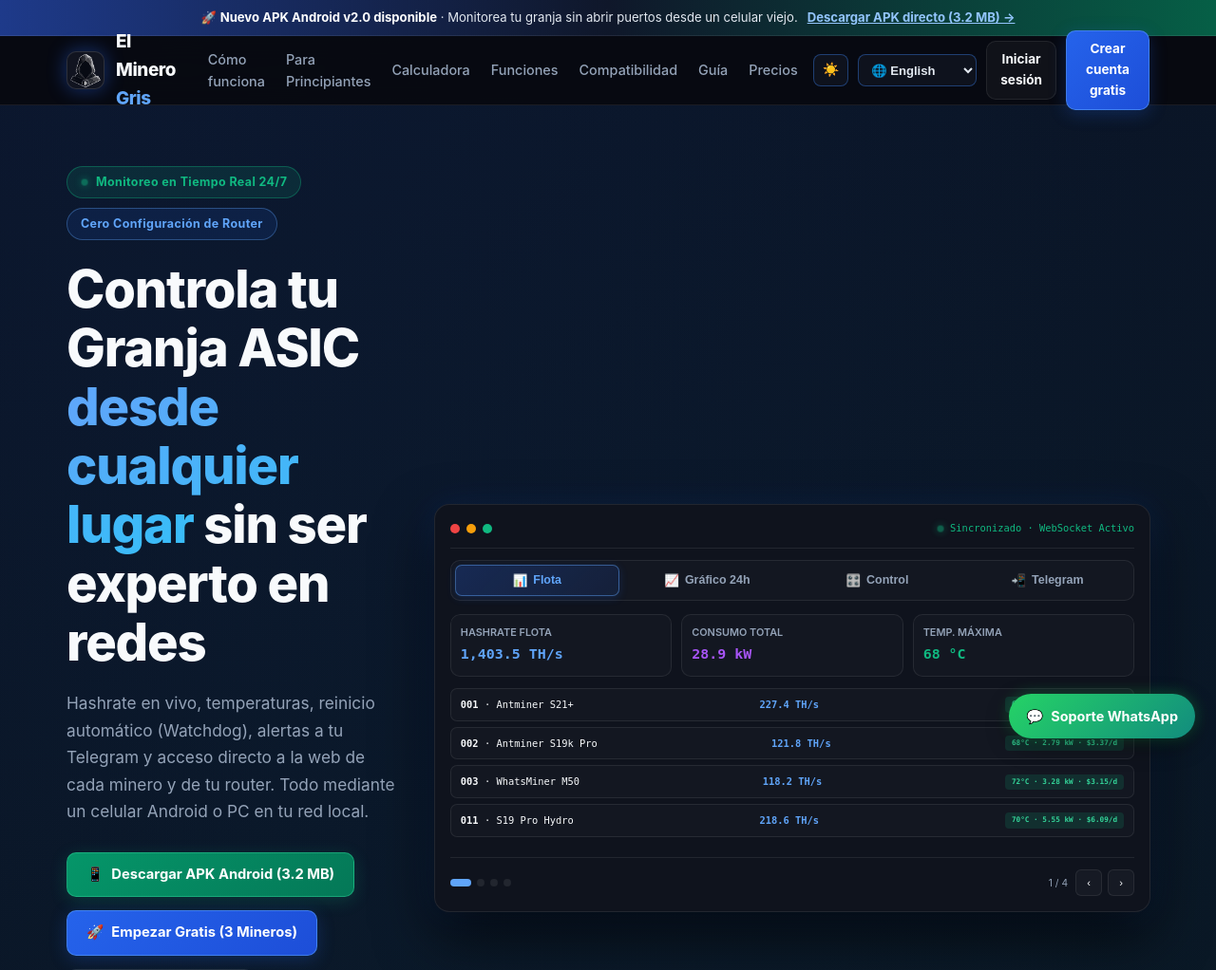
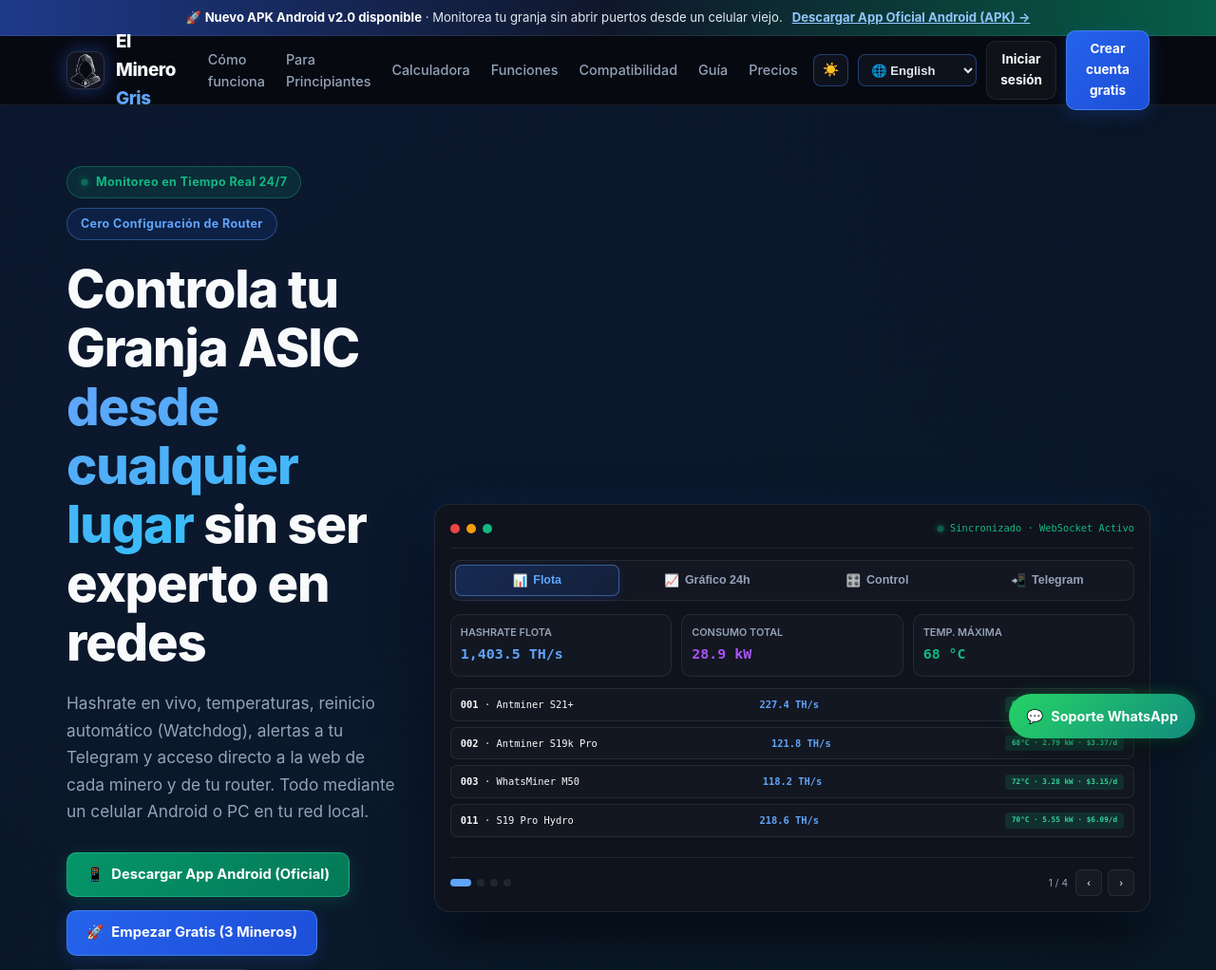
Before and after one commit to elminerogris/antminer-panel, a Flask app: page / in a window 1280 px wide. Shown: the top 1022 px of the page at 95% size. Run offline with Flask 3, Linux system fonts and the light colour scheme; some libraries are stand-ins or nearby versions.

Commit message:
feat: sincronizar botones de descarga de pantalla de inicio con la ultima version APK y ruta /descargar_apk

```diff
--- a/rutas_panel.py
+++ b/rutas_panel.py
@@ -98,6 +98,12 @@ def landing_o_resumen():
     if 'ElMineroGris-AndroidApp' in (request.headers.get('User-Agent') or ''):
         return redirect('/login')
     return render_seguro('landing.html')
+
+@panel_bp.route('/descargar_apk')
+@panel_bp.route('/descargar-apk')
+@panel_bp.route('/app/android')
+def descargar_apk():
+    return redirect("https://github.com/elminerogris/el-minero-gris-android/releases/latest/download/ElMineroGris.apk")
 
 @panel_bp.route('/compatibilidad')
 def pagina_compatibilidad():
--- a/templates/ajustes.html
+++ b/templates/ajustes.html
@@ -471,7 +471,7 @@
                 </div>
                 <div class="btn-row">
                     <a href="/descargar_agente" class="btn-main-pro">💻 Descargar Agente Windows (.zip)</a>
-                    <a href="https://github.com/elminerogris/el-minero-gris-android/releases/latest/download/ElMineroGris-Agente.apk" class="btn-android-pro">🤖 Descargar APK Android (24/7)</a>
+                    <a href="/descargar_apk" class="btn-android-pro">🤖 Descargar App Android (Oficial)</a>
                 </div>
             </form>
 
@@ -592,7 +592,7 @@
                 <div id="gpanel-android" style="display:none;">
                     <div class="guide-step-txt">
 1. Conecta tu celular Android o TV Box al <b>mismo Wi-Fi</b> de tus mineros.<br>
-2. Instala <b><code>ElMineroGris-Agente.apk</code></b>, inicia sesión con tu usuario y contraseña y toca <b>▶ Iniciar Agente 24/7</b>.<br>
+2. Instala <b><code>ElMineroGris.apk</code></b>, inicia sesión con tu usuario y contraseña y toca <b>▶ Iniciar Agente 24/7</b>.<br>
                         <span style="color:#00e676;">✔ Monitoreo continuo en segundo plano sin necesitar PC.</span>
                     </div>
                 </div>
--- a/templates/landing.html
+++ b/templates/landing.html
@@ -725,7 +725,7 @@
     <!-- Top Announcement -->
     <div class="top-bar">
         <span>🚀 <strong>Nuevo APK Android v2.0 disponible</strong> · Monitorea tu granja sin abrir puertos desde un celular viejo.</span>
-        <a href="/static/ElMineroGris-Agente.apk" download>Descargar APK directo (3.2 MB) →</a>
+        <a href="/descargar_apk">Descargar App Oficial Android (APK) →</a>
     </div>
 
     <!-- Header / Navbar -->
@@ -780,8 +780,8 @@
                         Hashrate en vivo, temperaturas, reinicio automático (Watchdog), alertas a tu Telegram y acceso directo a la web de cada minero y de tu router. Todo mediante un celular Android o PC en tu red local.
                     </p>
                     <div class="hero-actions">
-                        <a href="/static/ElMineroGris-Agente.apk" class="btn btn-apk" download>
-                            <span>📱</span> Descargar APK Android (3.2 MB)
+                        <a href="/descargar_apk" class="btn btn-apk">
+                            <span>📱</span> Descargar App Android (Oficial)
                         </a>
                         <a href="/register" class="btn btn-primary">
                             <span>🚀</span> Empezar Gratis (3 Mineros)
@@ -1060,7 +1060,7 @@
                         <h3>Instala el Agente en tu red</h3>
                         <p>Descarga nuestro APK en un celular Android conectado al Wi-Fi de tu granja (o corre el script en Windows/Linux/Raspberry Pi) e inicia sesión con tu usuario.</p>
                         <div class="step-footer">
-                            <a href="/static/ElMineroGris-Agente.apk" download>Descargar APK oficial →</a>
+                            <a href="/descargar_apk">Descargar App Oficial →</a>
                         </div>
                     </div>
                     <div class="step-card">
@@ -1328,8 +1328,8 @@
                         <a href="/register" class="btn btn-primary" style="padding:14px 28px; font-size:1.05em;">
                             🚀 Crear Cuenta Gratis Ahora
                         </a>
-                        <a href="/static/ElMineroGris-Agente.apk" class="btn btn-apk" style="padding:14px 28px; font-size:1.05em;" download>
-                            📱 Descargar APK para Android
+                        <a href="/descargar_apk" class="btn btn-apk" style="padding:14px 28px; font-size:1.05em;">
+                            📱 Descargar App para Android
                         </a>
                     </div>
                 </div>
--- a/templates/resumen.html
+++ b/templates/resumen.html
@@ -485,7 +485,7 @@
             <h3>Descarga el Agente</h3>
             <p>Instala nuestra app oficial en cualquier celular Android conectado al Wi-Fi de tu granja, o descarga el agente para Windows / Linux / Raspberry Pi.</p>
             <div class="ob-actions">
-                <a href="https://github.com/elminerogris/el-minero-gris-android/releases/latest/download/ElMineroGris-Agente.apk" target="_blank" rel="noopener" class="btn-ob-primary">📱 Descargar APK Android</a>
+                <a href="/descargar_apk" target="_blank" rel="noopener" class="btn-ob-primary">📱 Descargar App Android</a>
                 <a href="/descargar_agente" class="btn-action">💻 Agente PC (.zip)</a>
             </div>
         </div>
```
Also changed, not shown: 2 other files.
